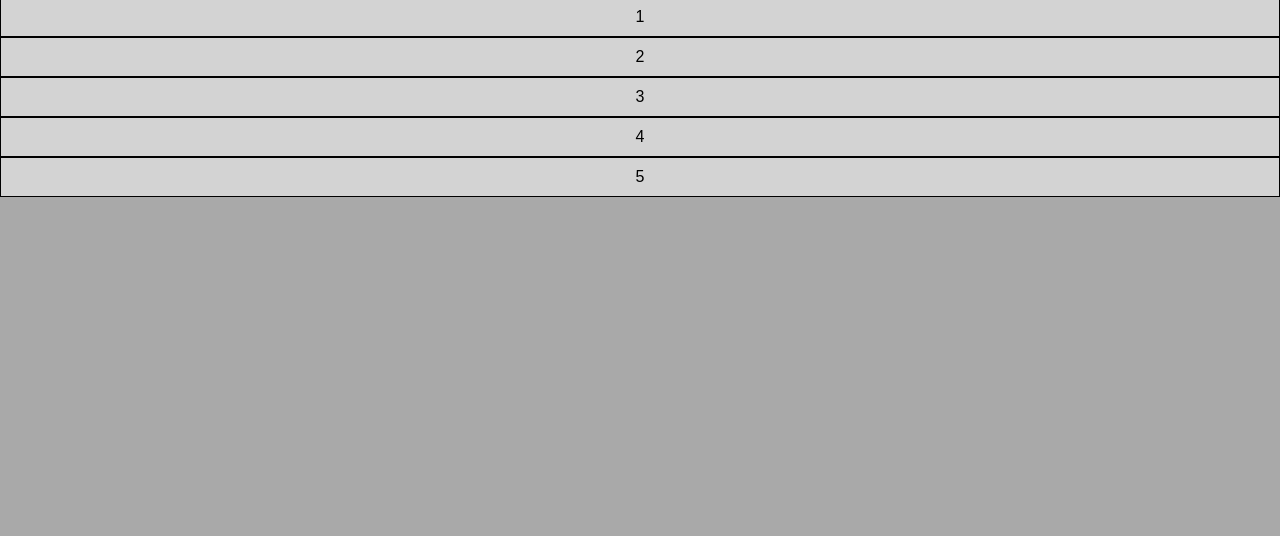
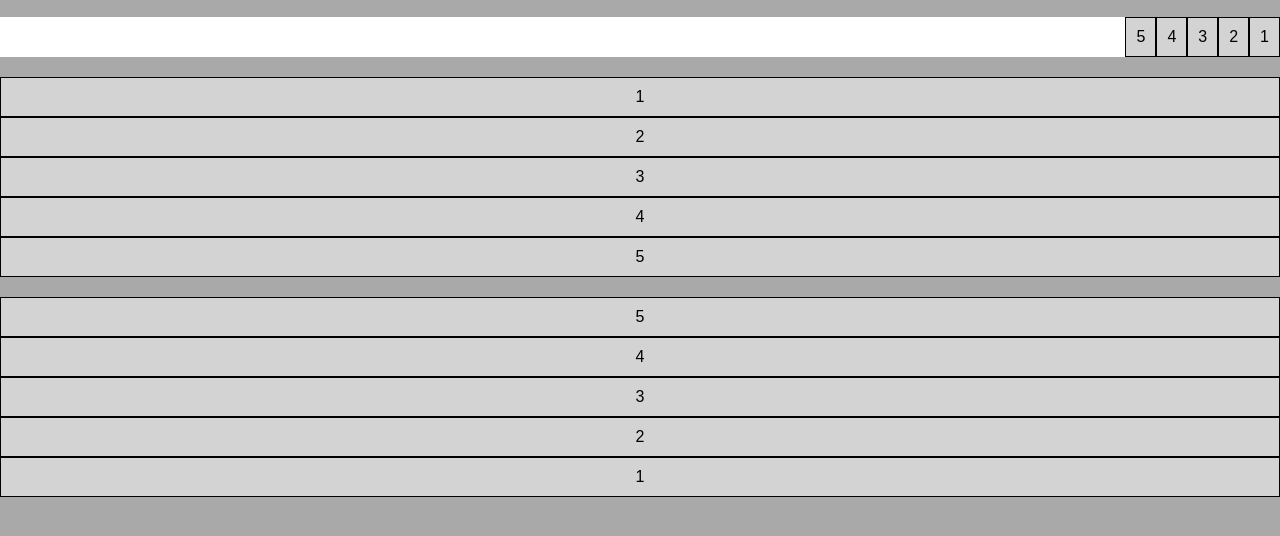
Before and after one commit to LeandroMenesesAzevedo/Modulo05-Curso-HTML-CSS, a plain HTML site: page flexbox/flex002/index.html in a window 1280 px wide. Shown: the part 80-616 px from the top of the page. Drawn offline with Linux system fonts and the light colour scheme.

Commit message:
Direções e Eixos Flexbox CSS

```diff
--- a/flexbox/flex002/index.html
+++ b/flexbox/flex002/index.html
@@ -23,8 +23,28 @@
         .container-1{
                 background-color: white;
                 display: flex;
-                flex-direction: row; /*Direção do eixo*/
+                flex-direction: row; /*Direção do eixo principal esquerda para direita*/
+                margin-bottom: 20px;
+        }
 
+        .container-2{
+            background:white;
+            display: flex;
+            flex-direction: row-reverse; /*Direção do eixo principal direita para esquerda*/
+            margin-bottom: 20px;
+        }
+
+        .container-3{
+            background-color: beige;
+            display: flex;
+            flex-direction: column; /*Direção do eixo principal decima para baixo */
+            margin-bottom:20PX ;
+        }
+
+        .container-4{
+            background-color: white;
+            display: flex;
+            flex-direction: column-reverse;/*Direção do eixo principal baixo para cima */
         }
 
         .item{
@@ -53,5 +73,21 @@
         <div class="item"> 4 </div>
         <div class="item"> 5 </div>
     </div>
+
+    <div class="container-3">
+        <div class="item">1</div>
+        <div class="item"> 2 </div>
+        <div class="item"> 3 </div>
+        <div class="item"> 4 </div>
+        <div class="item"> 5 </div>
+    </div>
+
+    <div class="container-4">
+        <div class="item">1</div>
+        <div class="item"> 2 </div>
+        <div class="item"> 3 </div>
+        <div class="item"> 4 </div>
+        <div class="item"> 5 </div>
+    </div>
 </body>
 </html>
```
